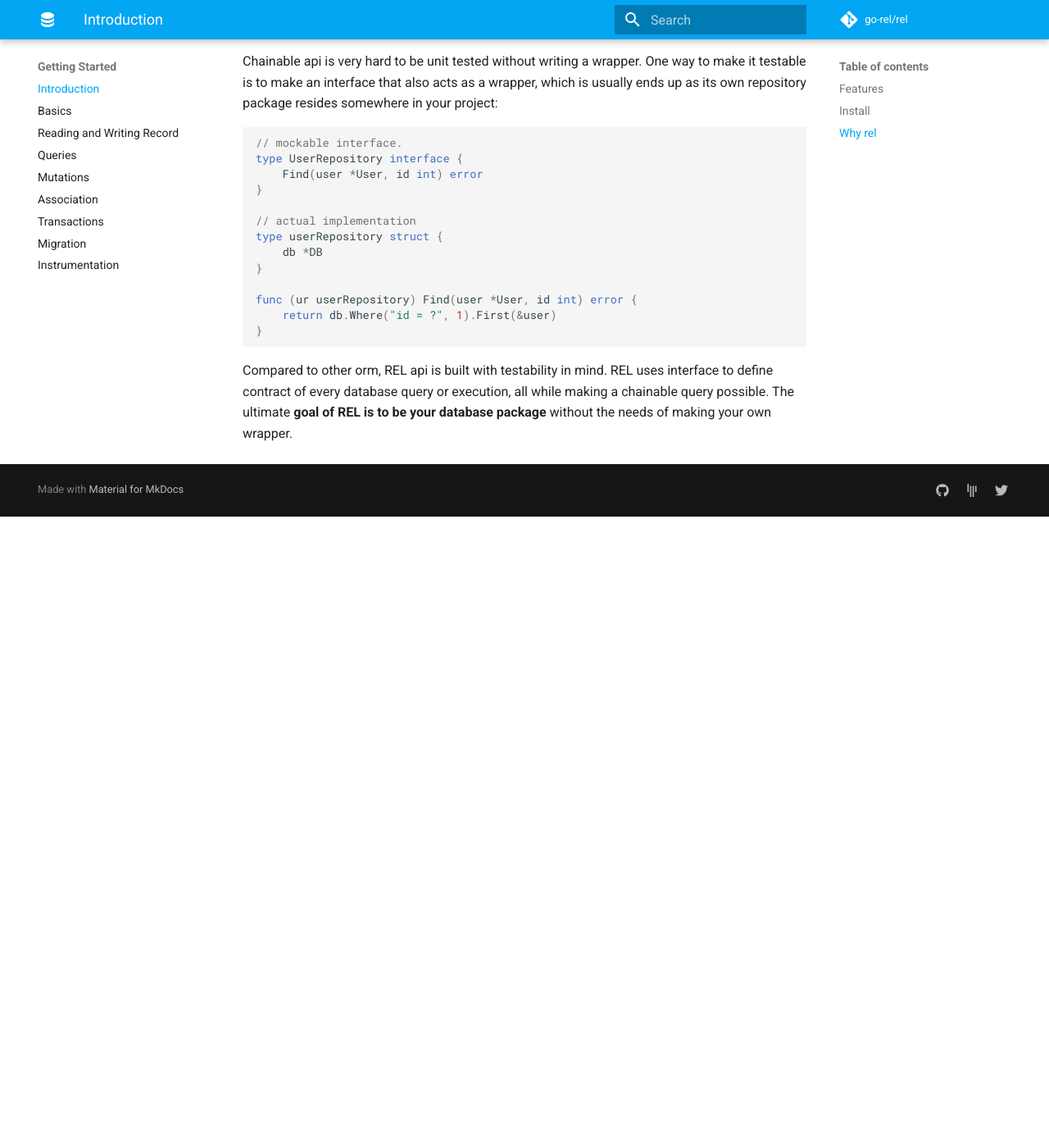
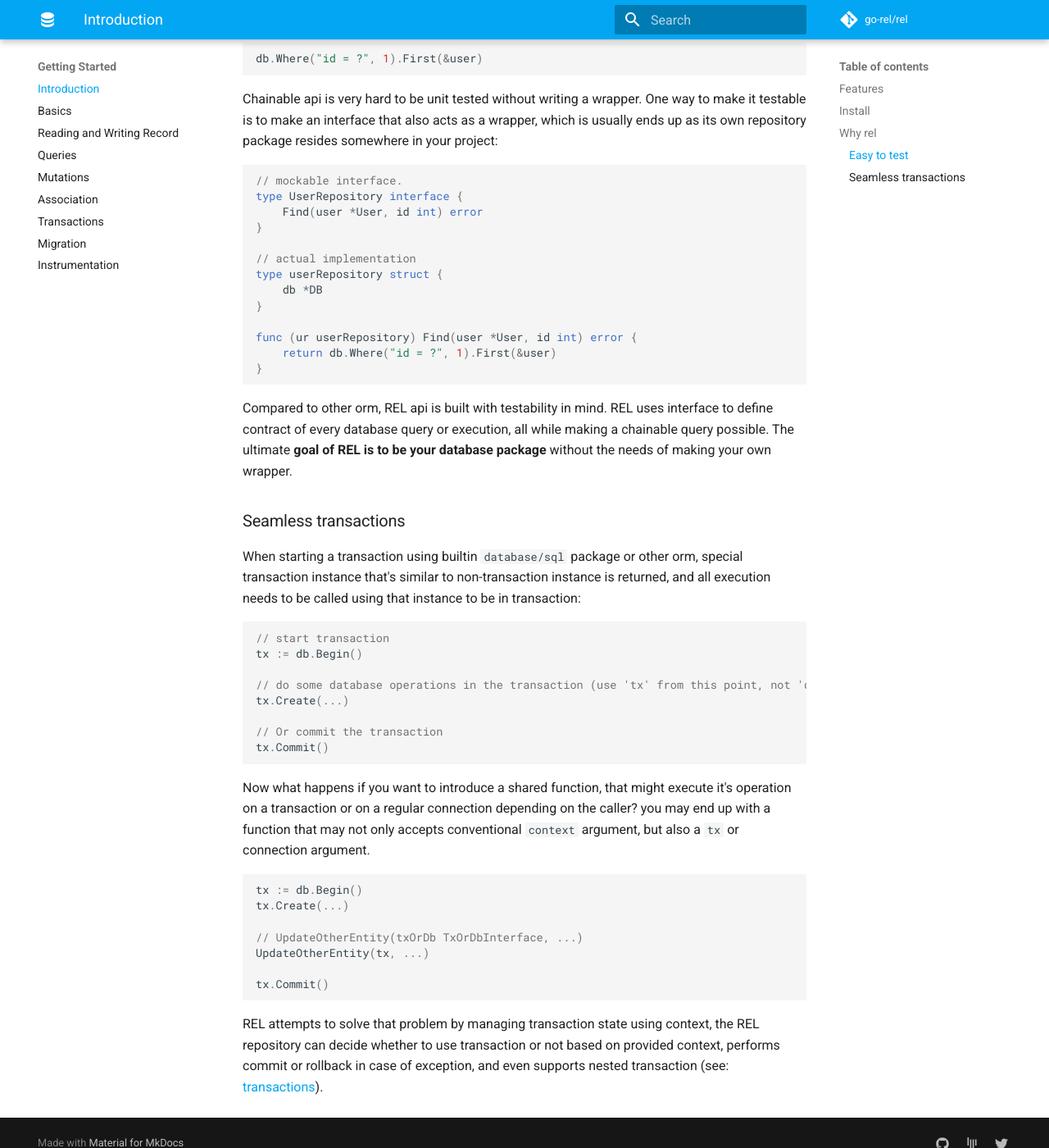
Before and after one commit to go-rel/doc, an MkDocs documentation site: the page built from docs/introduction.md, in a window 1280 px wide and 1400 px high, scrolled down 973 px. Shown: the whole window at 82% size. Built offline with MkDocs 1.6.1 and Material for MkDocs 9.7.7, drawn with Linux system fonts in a browser that asks for light colours; comment, search, counter and statistics services are not loaded; before the commit the page ends 1603 px from its top, so only the background shows below that; some of the changed text lies outside the part shown.

Commit message:
Add more transaction example and improve preload example

````diff
--- a/docs/introduction.md
+++ b/docs/introduction.md
@@ -5,9 +5,9 @@ REL is golang orm-ish database layer for layered architecture. It's testable and
 ## Features
 
 - Testable repository with builtin reltest package.
+- Seamless nested transactions.
 - Elegant, yet extendable query builder with mix of syntactic sugar.
 - Supports Eager loading.
-- Supports nested transactions.
 - Composite Primary Key.
 - Multi adapter.
 - Soft Deletion.
@@ -21,6 +21,8 @@ go get github.com/go-rel/rel
 ```
 
 ## Why rel
+
+### Easy to test
 
 Most (if not all) orm for golang is written as a chainable API, meaning all of the query need to be called before performing actual action as a chain of method invocations. example:
 
@@ -47,3 +49,34 @@ func (ur userRepository) Find(user *User, id int) error {
 ```
 
 Compared to other orm, REL api is built with testability in mind. REL uses interface to define contract of every database query or execution, all while making a chainable query possible. The ultimate **goal of REL is to be your database package** without the needs of making your own wrapper.
+
+### Seamless transactions
+
+When starting a transaction using builtin `database/sql` package or other orm, special transaction instance that's similar to non-transaction instance is returned,
+and all execution needs to be called using that instance to be in transaction:
+
+```go
+// start transaction
+tx := db.Begin()
+
+// do some database operations in the transaction (use 'tx' from this point, not 'db')
+tx.Create(...)
+
+// Or commit the transaction
+tx.Commit()
+```
+
+Now what happens if you want to introduce a shared function, that might execute it's operation on a transaction or on a regular connection depending on the caller?
+you may end up with a function that may not only accepts conventional `context` argument, but also a `tx` or connection argument.
+
+```go
+tx := db.Begin()
+tx.Create(...)
+
+// UpdateOtherEntity(txOrDb TxOrDbInterface, ...)
+UpdateOtherEntity(tx, ...)
+
+tx.Commit()
+```
+
+REL attempts to solve that problem by managing transaction state using context, the REL repository can decide whether to use transaction or not based on provided context, performs commit or rollback in case of exception, and even supports nested transaction (see: [transactions](/transactions)).
````
Also changed, not shown: docs/association.md (+7 -0 lines), 5 other files.
